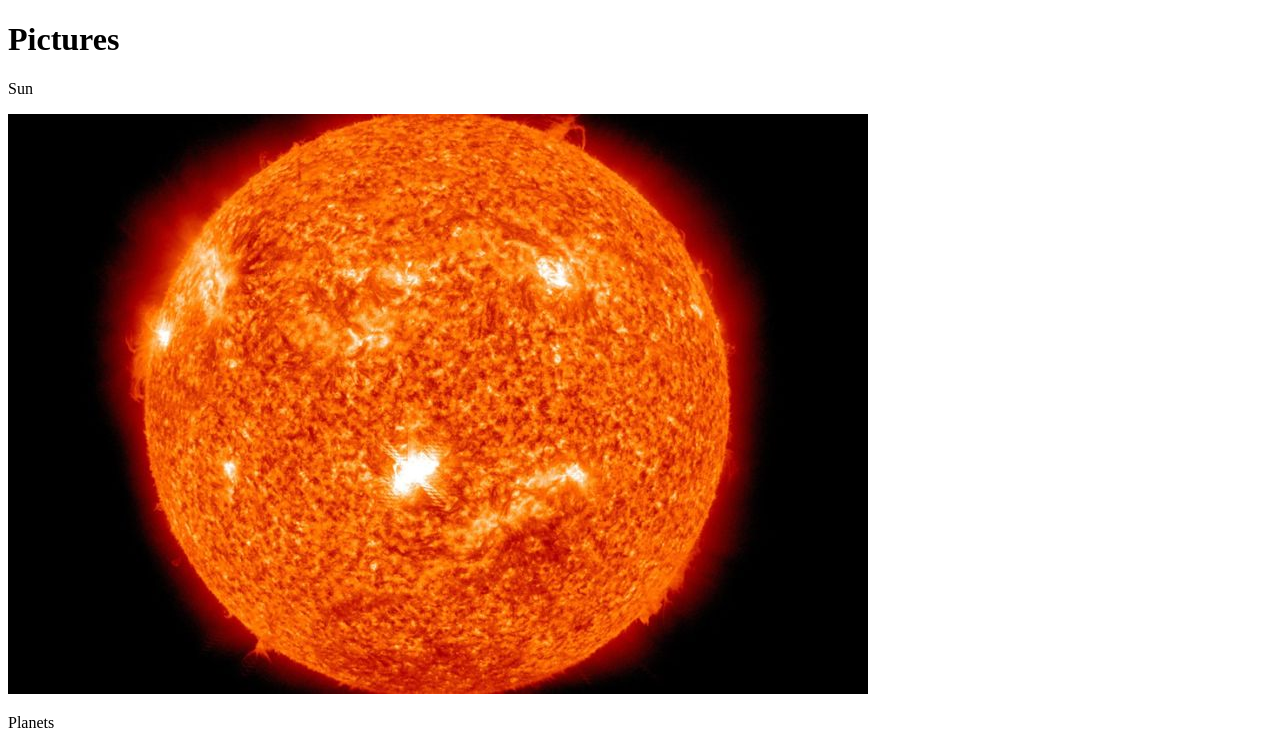
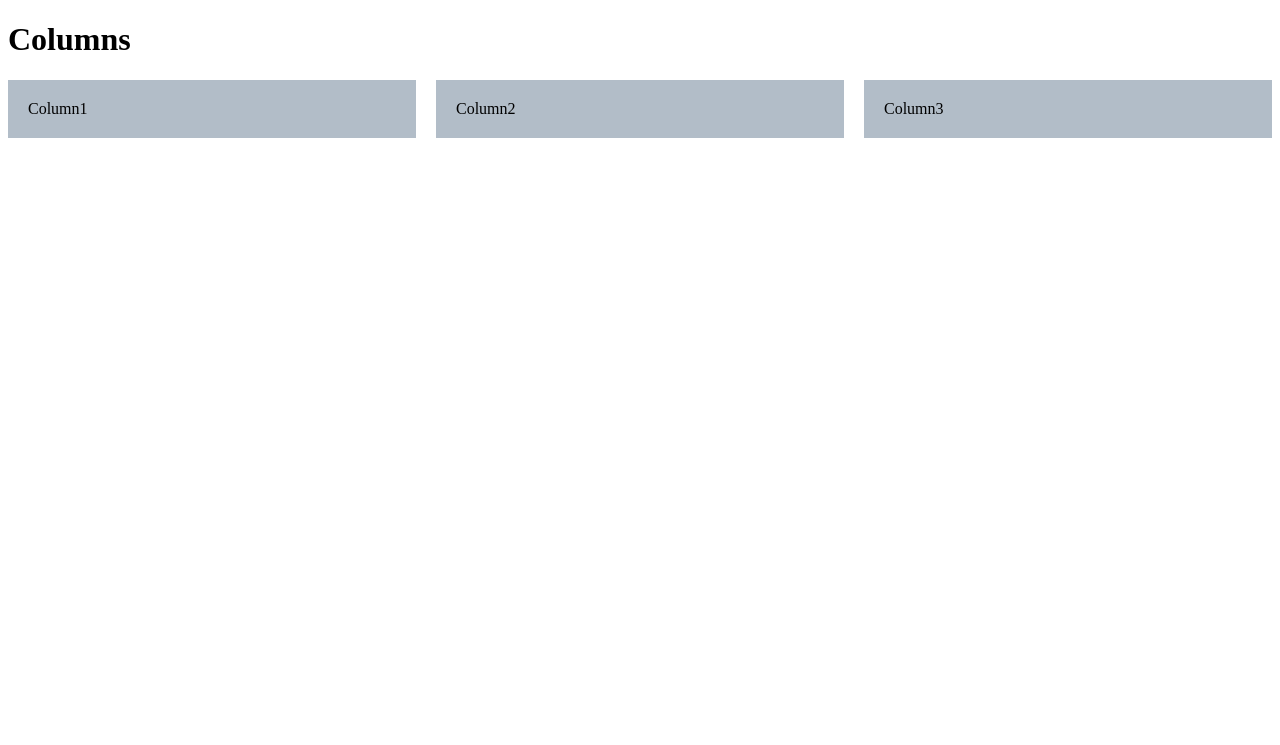
Before and after one commit to A01285958/DesarrolloWeb, a plain HTML site: page home.html in a window 1280 px wide. Shown: the top 745 px of the page. Drawn offline with Linux system fonts and the light colour scheme.

Commit message:
Login Changes and Home page

```diff
--- a/home.css
+++ b/home.css
@@ -0,0 +1,10 @@
+.contenedor {
+  display: flex;
+  gap: 20px;
+}
+
+.column {
+  flex: 1;
+  background: #b2bdc8;
+  padding: 20px;
+}
--- a/home.html
+++ b/home.html
@@ -6,23 +6,11 @@
     </head>
 
     <body>
-        <header><h1>Pictures</h1></header>
-    <div class = "polaroid">
-        <p>Sun</p>
-        <img src="sun-blasts-a-m66-flare.jpg">
-    </div>
-    <div class="polaroid">
-        <p>Planets</p>
-        <img id="Pic"src="p0ks7q8s.png">
-        <div class="container">
+        <header><h1>Columns</h1></header>
+        <div class="contenedor">
+            <div class="column">Column1</div>
+            <div class="column">Column2</div>
+            <div class="column">Column3</div>
         </div>
-    </div>
-    <div class="polaroid">
-        <p>Stars</p>
-        <img id="Pic" src="background-starry-night-sky-stars-sky-night-silhouette-of-the-mountains-vector.jpg">
-        <div class="container">
-
-        </div>
-    </div>
     </body>
 </html>
--- a/login.css
+++ b/login.css
@@ -1,24 +1,27 @@
 body {
     display:flex;
     align-items: center;
+    justify-content: center;
     height: 100vh;
     text-align: center;
 }
 .form-signin {
-    max-width: 200px;
-    padding: 2rem;
+    max-width: 350px;
+    padding: 10rem;
     background: #b2bdc8;
     border-radius: 50px;
     box-shadow: 0 4px 10px rgba(0, 0, 0, 0.1);
   }
 
 .form-signin input[type="username"] {
+    font-size: medium;
     margin-bottom: -1px;
     border-bottom-right-radius: 0;
     border-bottom-left-radius: 0;
   }
 
 .form-signin input[type="password"] {
+    font-size: medium;
     margin-bottom: 10px;
     border-top-left-radius: 0;
     border-top-right-radius: 0;
```
Also changed, not shown: login.html (+1 -1 lines), background-starry-night-sky-stars-sky-night-silhouette-of-the-mountains-vector.jpg (deleted), p0ks7q8s.png (deleted), sun-blasts-a-m66-flare.jpg (deleted).
